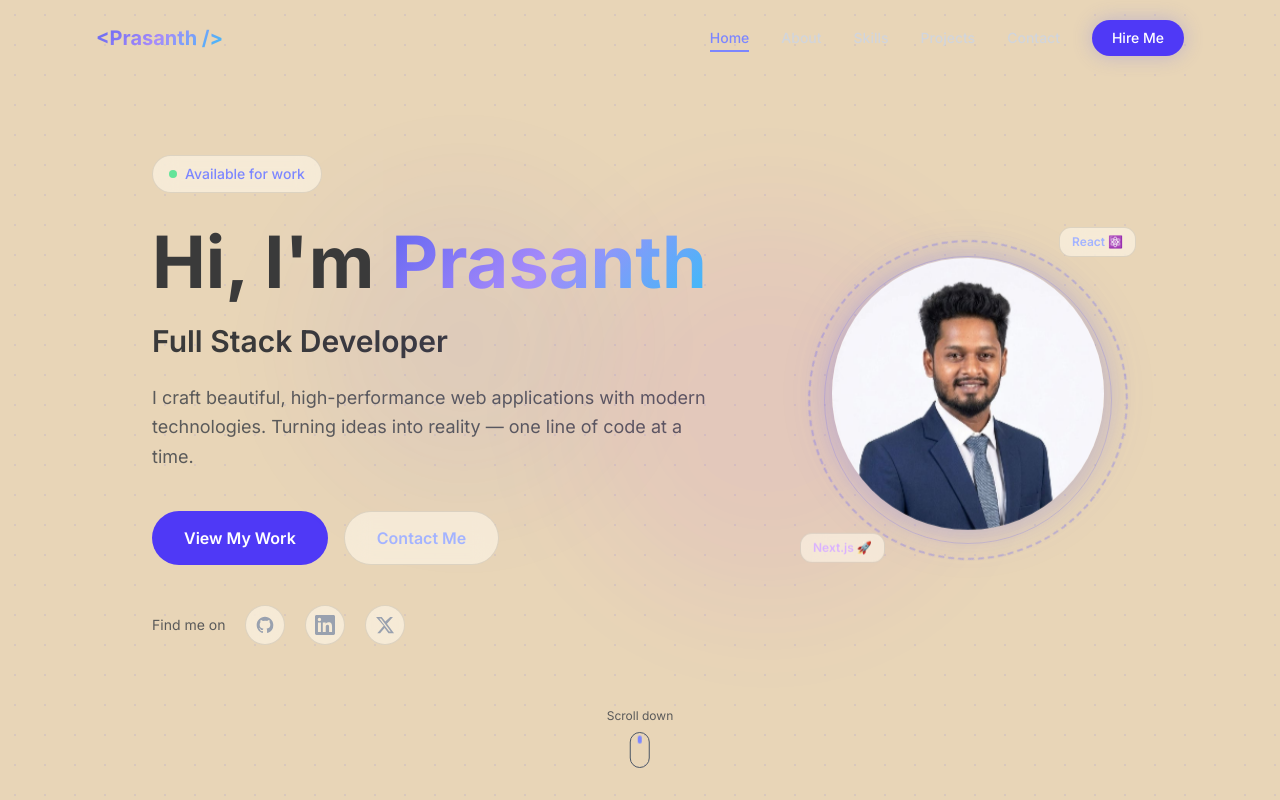
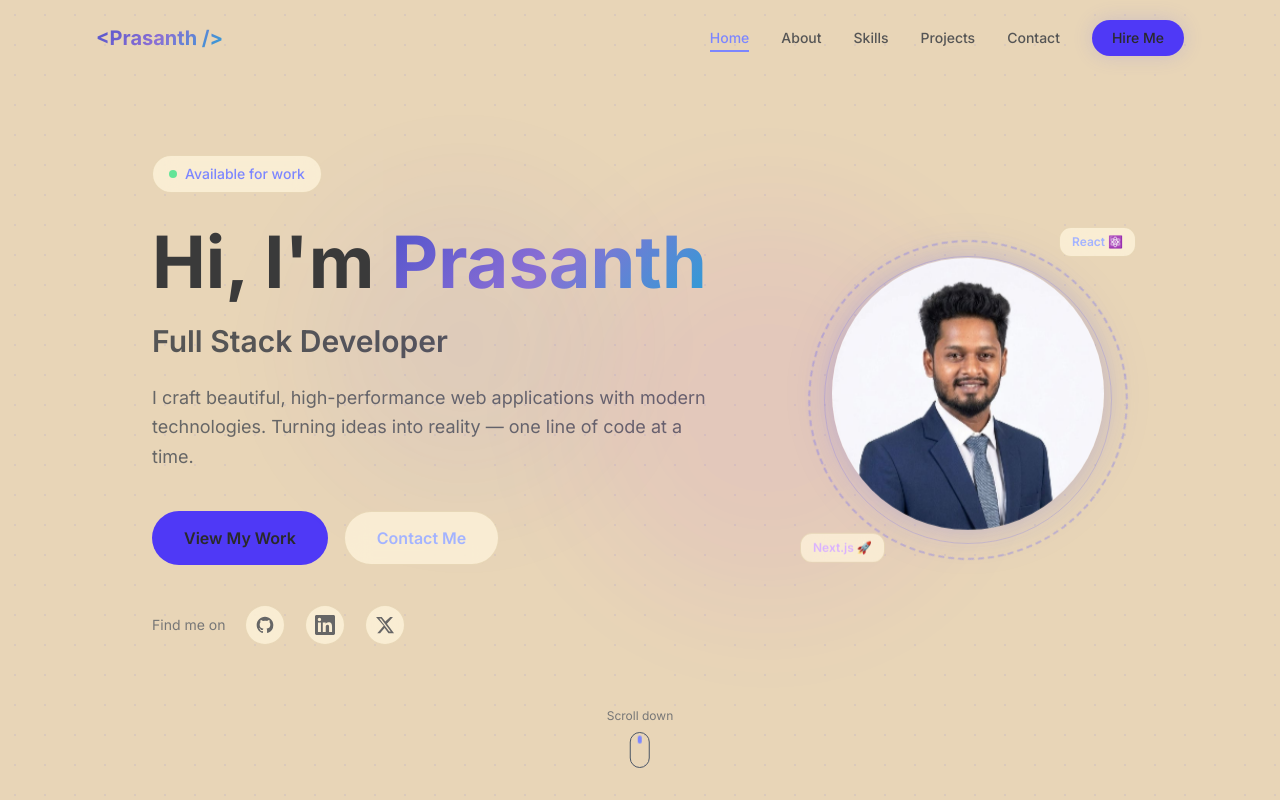
Before and after one commit to Prasanthp1726/portfolio, a Next.js app: page / in a window 1280 px wide. Shown: the top 800 px of the page. Built offline with nearby package versions, Linux system fonts and the light colour scheme.

Commit message:
style: fix sandal theme - override all tailwind text colors

```diff
--- a/src/app/globals.css
+++ b/src/app/globals.css
@@ -2,12 +2,12 @@
 
 :root {
   --background: #e8d5b7;
-  --foreground: #4a4a4a;
+  --foreground: #3a3a3a;
   --accent: #6366f1;
   --accent-light: #818cf8;
-  --accent-glow: rgba(99, 102, 241, 0.3);
-  --card-bg: rgba(0, 0, 0, 0.06);
-  --border: rgba(0, 0, 0, 0.12);
+  --accent-glow: rgba(99, 102, 241, 0.25);
+  --card-bg: rgba(255, 245, 225, 0.7);
+  --border: rgba(0, 0, 0, 0.1);
 }
 
 * {
@@ -21,29 +21,23 @@ body {
   overflow-x: hidden;
 }
 
-h1, h2, h3, h4, h5, h6 {
-  color: #3a3a3a;
-}
-
-p, span, label {
-  color: #5a5a5a;
-}
+/* Override ALL tailwind text colors for sandal theme */
+.text-white { color: #2a2a2a !important; }
+.text-gray-100 { color: #3a3a3a !important; }
+.text-gray-200 { color: #4a4a4a !important; }
+.text-gray-300 { color: #555555 !important; }
+.text-gray-400 { color: #666666 !important; }
+.text-gray-500 { color: #777777 !important; }
+.text-gray-600 { color: #888888 !important; }
 
 /* Scrollbar */
-::-webkit-scrollbar {
-  width: 6px;
-}
-::-webkit-scrollbar-track {
-  background: #e8d5b7;
-}
-::-webkit-scrollbar-thumb {
-  background: #6366f1;
-  border-radius: 3px;
-}
+::-webkit-scrollbar { width: 6px; }
+::-webkit-scrollbar-track { background: #e8d5b7; }
+::-webkit-scrollbar-thumb { background: #6366f1; border-radius: 3px; }
 
 /* Gradient text */
 .gradient-text {
-  background: linear-gradient(135deg, #6366f1 0%, #a78bfa 50%, #38bdf8 100%);
+  background: linear-gradient(135deg, #5254cc 0%, #8b6fd4 50%, #2a9fd6 100%);
   -webkit-background-clip: text;
   -webkit-text-fill-color: transparent;
   background-clip: text;
@@ -51,22 +45,23 @@ p, span, label {
 
 /* Glow effect */
 .glow {
-  box-shadow: 0 0 30px var(--accent-glow), 0 0 60px rgba(99,102,241,0.1);
+  box-shadow: 0 0 30px var(--accent-glow), 0 0 60px rgba(99,102,241,0.08);
 }
 
 /* Glass card */
 .glass {
-  background: rgba(255, 248, 235, 0.6);
-  border: 1px solid rgba(0, 0, 0, 0.1);
+  background: rgba(255, 245, 220, 0.75);
+  border: 1px solid rgba(180, 150, 100, 0.25);
   backdrop-filter: blur(12px);
 }
 
 /* Animated gradient background */
 .hero-bg {
-  background: radial-gradient(ellipse at 20% 50%, rgba(99,102,241,0.1) 0%, transparent 60%),
-              radial-gradient(ellipse at 80% 20%, rgba(167,139,250,0.08) 0%, transparent 60%),
-              radial-gradient(ellipse at 50% 80%, rgba(56,189,248,0.06) 0%, transparent 60%),
-              #e8d5b7;
+  background:
+    radial-gradient(ellipse at 20% 50%, rgba(99,102,241,0.08) 0%, transparent 60%),
+    radial-gradient(ellipse at 80% 20%, rgba(167,139,250,0.06) 0%, transparent 60%),
+    radial-gradient(ellipse at 50% 80%, rgba(56,189,248,0.05) 0%, transparent 60%),
+    #e8d5b7;
 }
 
 /* Floating animation */
@@ -76,19 +71,13 @@ p, span, label {
 }
 
 @keyframes fadeInUp {
-  from {
-    opacity: 0;
-    transform: translateY(30px);
-  }
-  to {
-    opacity: 1;
-    transform: translateY(0);
-  }
+  from { opacity: 0; transform: translateY(30px); }
+  to { opacity: 1; transform: translateY(0); }
 }
 
 @keyframes pulse-glow {
-  0%, 100% { box-shadow: 0 0 20px rgba(99,102,241,0.3); }
-  50% { box-shadow: 0 0 40px rgba(99,102,241,0.6); }
+  0%, 100% { box-shadow: 0 0 20px rgba(99,102,241,0.2); }
+  50% { box-shadow: 0 0 40px rgba(99,102,241,0.4); }
 }
 
 @keyframes spin-slow {
@@ -96,20 +85,28 @@ p, span, label {
   to { transform: rotate(360deg); }
 }
 
-.animate-float {
-  animation: float 3s ease-in-out infinite;
-}
-
-.animate-fade-in-up {
-  animation: fadeInUp 0.6s ease-out forwards;
-}
-
-.animate-pulse-glow {
-  animation: pulse-glow 2s ease-in-out infinite;
-}
+.animate-float { animation: float 3s ease-in-out infinite; }
+.animate-fade-in-up { animation: fadeInUp 0.6s ease-out forwards; }
+.animate-pulse-glow { animation: pulse-glow 2s ease-in-out infinite; }
 
 /* Particle dots */
 .dot-pattern {
-  background-image: radial-gradient(rgba(99,102,241,0.12) 1px, transparent 1px);
+  background-image: radial-gradient(rgba(99,102,241,0.1) 1px, transparent 1px);
   background-size: 30px 30px;
 }
+
+/* Navbar sandal bg */
+nav.glass {
+  background: rgba(232, 213, 183, 0.9) !important;
+}
+
+/* Input fields */
+input, textarea {
+  background: rgba(255, 245, 220, 0.8) !important;
+  color: #3a3a3a !important;
+  border-color: rgba(180, 150, 100, 0.3) !important;
+}
+
+input::placeholder, textarea::placeholder {
+  color: #999 !important;
+}
```
